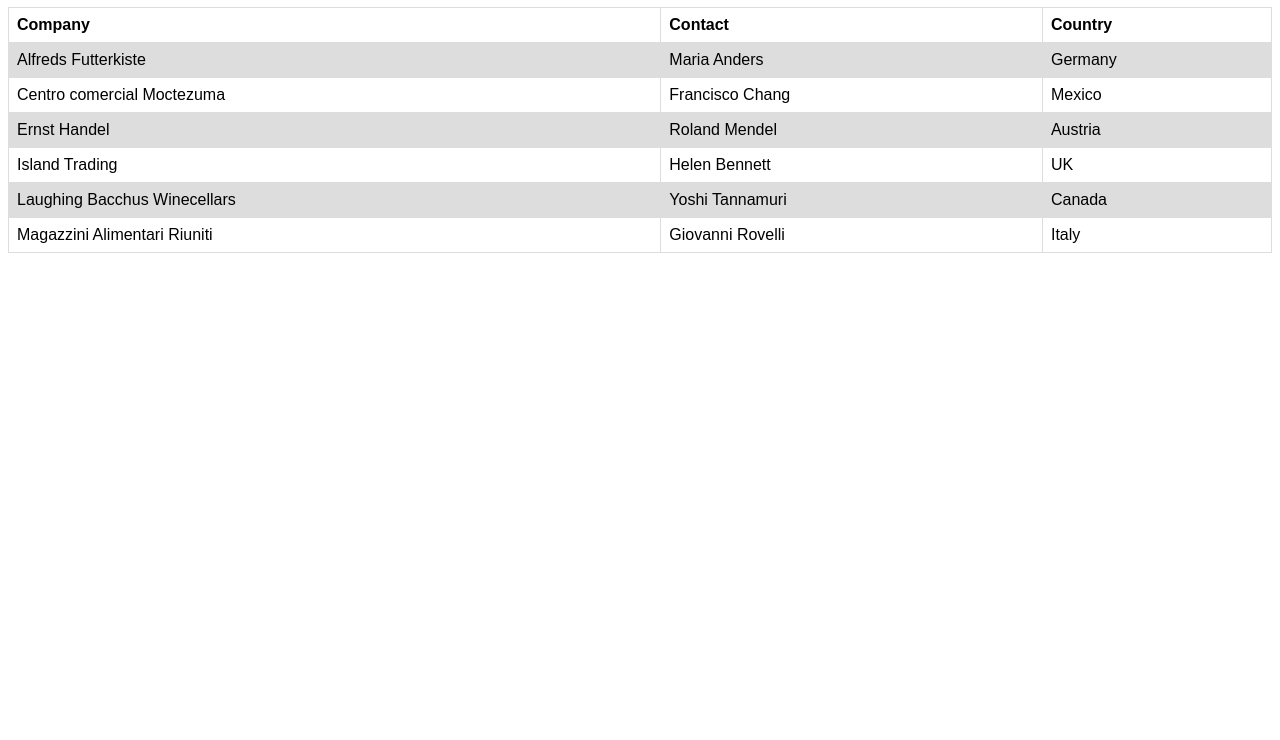
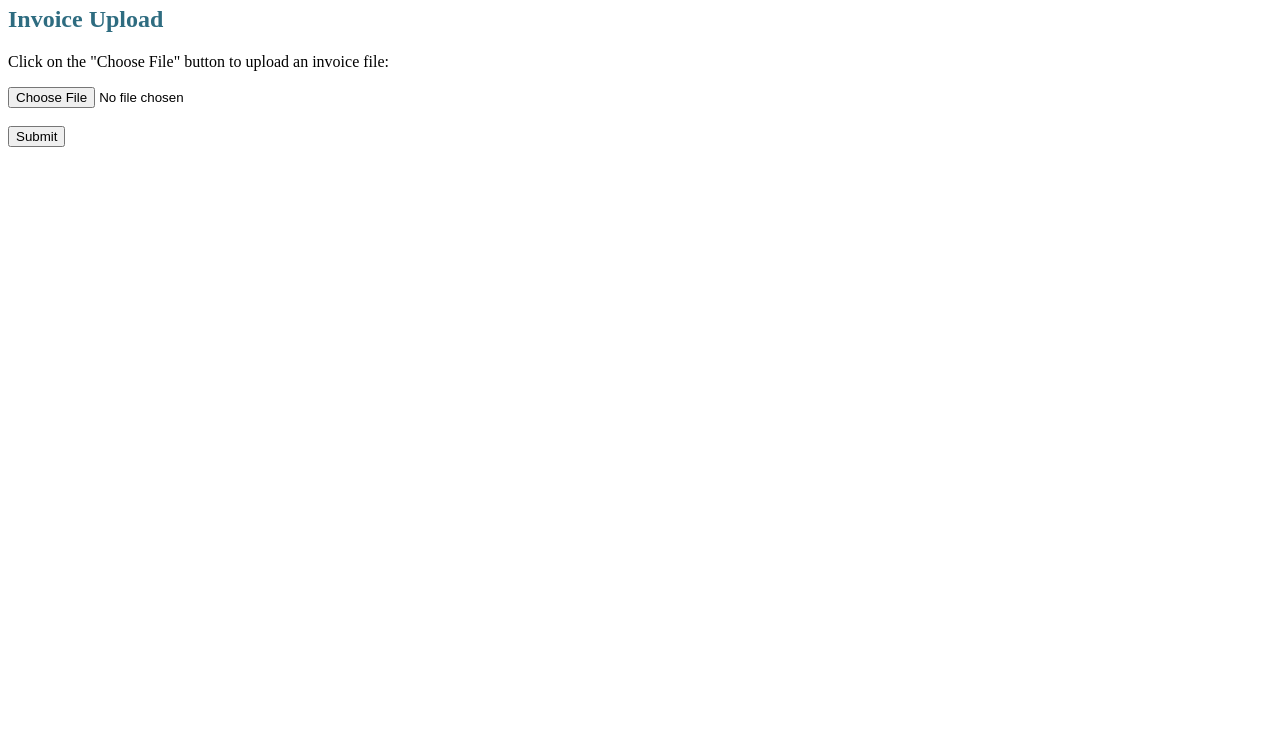
Before and after one commit to snandakumarops/snandakumarops.github.io, a plain HTML site: page index.html in a window 1280 px wide. Shown: the part 60-800 px from the top of the page. Drawn offline with Linux system fonts and the light colour scheme.

Commit message:
Update index.html

```diff
--- a/index.html
+++ b/index.html
@@ -1,65 +1,5 @@
-<!DOCTYPE html>
-<html>
-<head>
-<style>
-table {
-  font-family: arial, sans-serif;
-  border-collapse: collapse;
-  width: 100%;
-}
-
-td, th {
-  border: 1px solid #dddddd;
-  text-align: left;
-  padding: 8px;
-}
-
-tr:nth-child(even) {
-  background-color: #dddddd;
-}
-</style>
-</head>
-<body>
-
-<h2>HTML Table</h2>
-
-<table>
-  <tr>
-    <th>Company</th>
-    <th>Contact</th>
-    <th>Country</th>
-  </tr>
-  <tr>
-    <td>Alfreds Futterkiste</td>
-    <td>Maria Anders</td>
-    <td>Germany</td>
-  </tr>
-  <tr>
-    <td>Centro comercial Moctezuma</td>
-    <td>Francisco Chang</td>
-    <td>Mexico</td>
-  </tr>
-  <tr>
-    <td>Ernst Handel</td>
-    <td>Roland Mendel</td>
-    <td>Austria</td>
-  </tr>
-  <tr>
-    <td>Island Trading</td>
-    <td>Helen Bennett</td>
-    <td>UK</td>
-  </tr>
-  <tr>
-    <td>Laughing Bacchus Winecellars</td>
-    <td>Yoshi Tannamuri</td>
-    <td>Canada</td>
-  </tr>
-  <tr>
-    <td>Magazzini Alimentari Riuniti</td>
-    <td>Giovanni Rovelli</td>
-    <td>Italy</td>
-  </tr>
-</table>
-
-</body>
-</html>
+<!-- #######  HEY, I AM THE SOURCE EDITOR! #########-->
+<h1 style="color: #5e9ca0;">Invoice Management System</h1>
+<h2 style="color: #2e6c80;"><span style="color: #2e6c80;">Invoice Upload</span></h2>
+<p>Click on the "Choose File" button to upload an invoice file:</p>
+<form action="/action_page.php"><input id="myFile" name="filename" type="file" /> <br /><br /><input type="submit" /></form>
```
